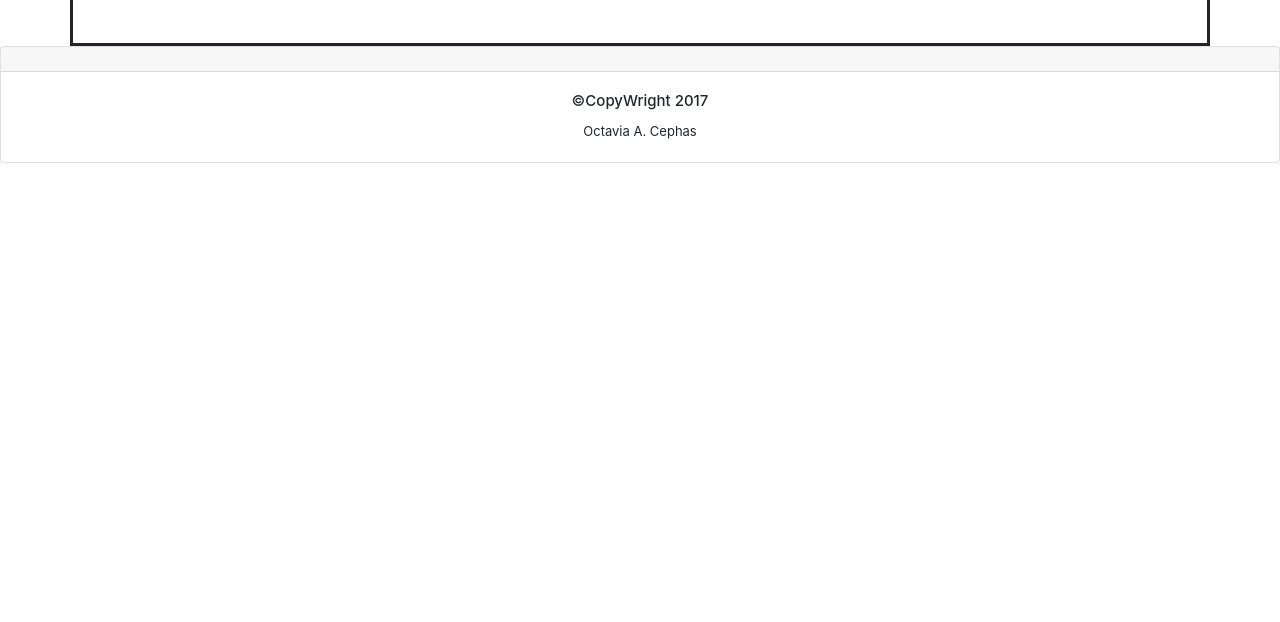
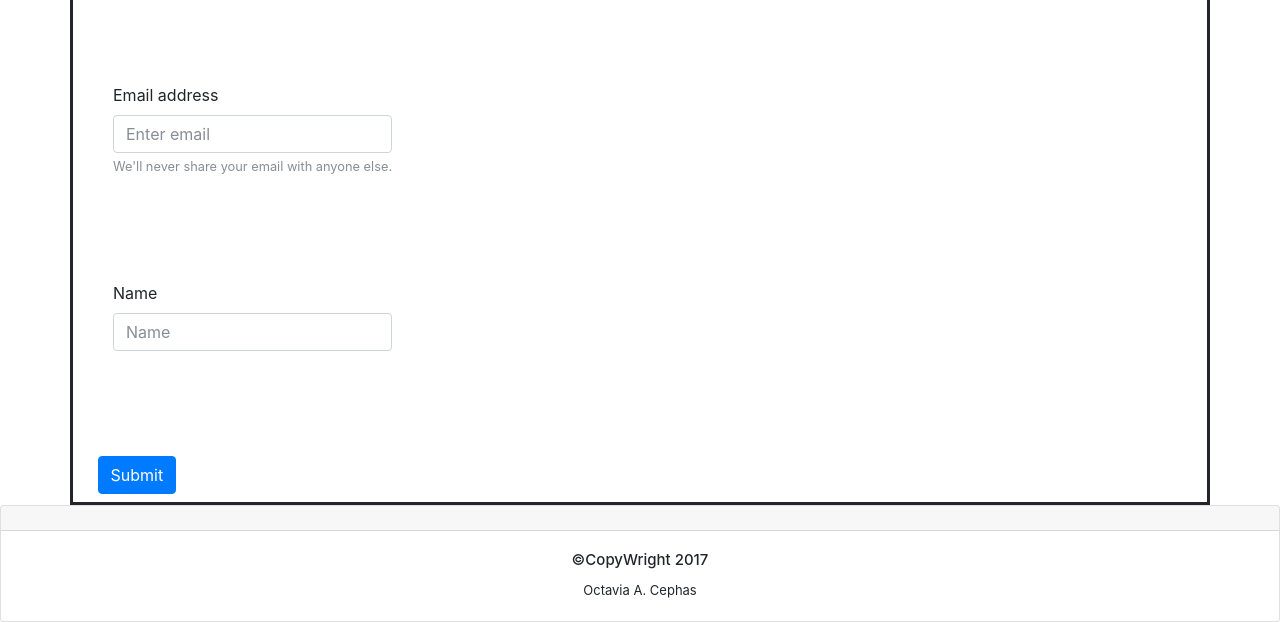
Before and after one commit to ocephas1/Bootstrap-Portfolio, a plain HTML site: page contact.html in a window 1280 px wide. Shown: the part 307-929 px from the top of the page. Before the commit the page ends 800 px from the top, so only its background shows below. Drawn offline with nearby package versions, Linux system fonts and the light colour scheme.

Commit message:
final changes for the night of 11.26

```diff
--- a/contact.html
+++ b/contact.html
@@ -44,10 +44,6 @@
 					</ul>
 				</div>
    			 </div>
-  		 </div>
-	</nav>
-
-<body>
 	<div class="container">
 	<div class="row" id="main-contentcontact">
 		<div class="col-sm-8">
@@ -79,13 +75,30 @@
   					</div>
   				</div>
   			</div>
-  		</div>
-  	</div>
- </div>
 
-</head>
+  				</div>
 
+  				<form>
+ 				<div class="form-group">
+    				<label for="exampleInputEmail1">Email address</label>
+   						 <input type="email" class="form-control" id="exampleInputEmail1" aria-describedby="emailHelp" placeholder="Enter email">
+    					<small id="emailHelp" class="form-text text-muted">We'll never share your email with anyone else.</small>
+  				</div>
+ 				 <div class="form-group">
+   					 <label for="exampleInputPassword1">Name</label>
+    					<input type="password" class="form-control" id="exampleInputPassword1" placeholder="Name">
+  				</div>
+  				<div class="form-check">
+    				<label class="form-check-label">
 
+   					 </label>
+   					 <button type="submit" class="btn btn-primary">Submit</button>
+  				</div>
+
+			</form>
+
+			</div>
+		</div>
 </body>
 
 
--- a/style2.css
+++ b/style2.css
@@ -18,6 +18,10 @@ h1 {
 
 h2 {
 	margin: 95px;
+}
+
+button  {
+	position: center;
 }
 
 .col-md-4 {
@@ -69,3 +73,9 @@ h2 {
 #main-contentcontact {
 	border-style: solid;
 }
+
+.form-group {
+	margin: 40px;
+	padding-bottom: 65px;
+	position: center;
+}
```
